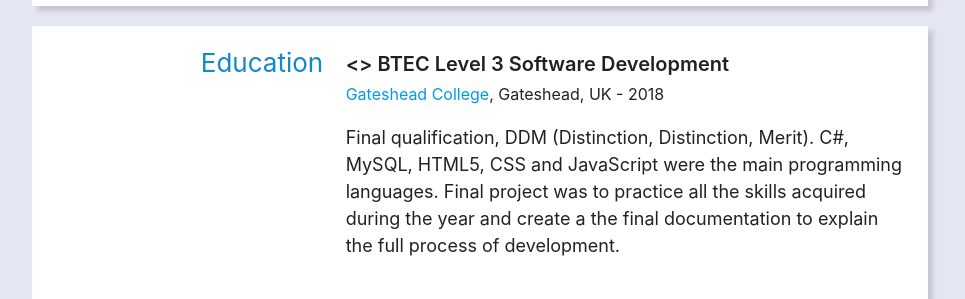
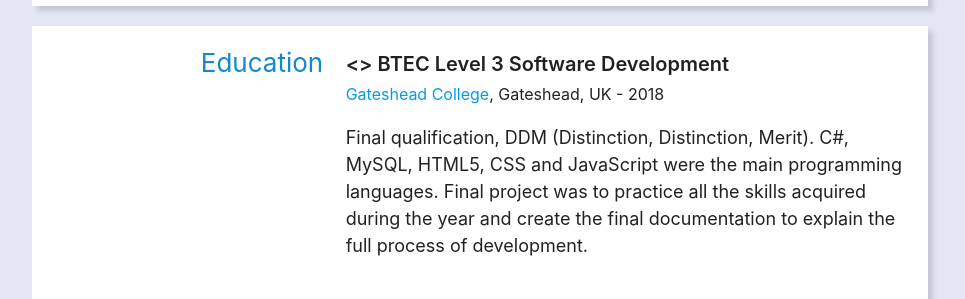
Before and after one commit to J1993/jordylopezweb, a React (Create React App) app: page /about in a window 1280 px wide. Shown: the part 1540-1839 px from the top of the page, without its empty margins (160-1125 px from the left). Built offline with nearby package versions, Linux system fonts and the light colour scheme.

Commit message:
small bugs fixed

```diff
--- a/src/App.js
+++ b/src/App.js
@@ -10,6 +10,7 @@ function App() {
     return (
         <BrowserRouter>
             <div className="App">
+
                 <NavBar />
 
                 <Switch>
@@ -19,8 +20,10 @@ function App() {
                     <Route path="*" component={function NoMatch() {
                         let location = useLocation();
 
-                        return (<div><h3>No match for <code>{location.pathname}</code></h3></div>);
-
+                        return (
+                            <div className="center-align white-text">
+                                <h3>No match for <code>"{location.pathname}"</code></h3>
+                            </div>);
                         }}>
                     </Route>
                 </Switch>
@@ -29,5 +32,4 @@ function App() {
         </BrowserRouter>
     );
 }
-
 export default App;
--- a/src/components/Projects.jsx
+++ b/src/components/Projects.jsx
@@ -1,6 +1,6 @@
 import React, { Component } from 'react'
 import "./css/Projects.css"
-import dataBase from '../Firebase'
+import dataBase from '../firebase.js'
 import ReactLoading from 'react-loading'
 
 class Projects extends Component {
--- a/src/pages/About.jsx
+++ b/src/pages/About.jsx
@@ -174,7 +174,7 @@ const About = () => {
                                     <p className="rolSummary">Final qualification, DDM (Distinction, Distinction, Merit).
                                         C#, MySQL, HTML5, CSS and JavaScript were the main programming languages.
                                         Final project was to practice all the skills acquired during the year
-                                        and create a the final documentation to explain the full process of development.</p>
+                                        and create the final documentation to explain the full process of development.</p>
 
                                 </div>
 
```
Also changed, not shown: 1 other file (tests, documents, lock files or other folders).
